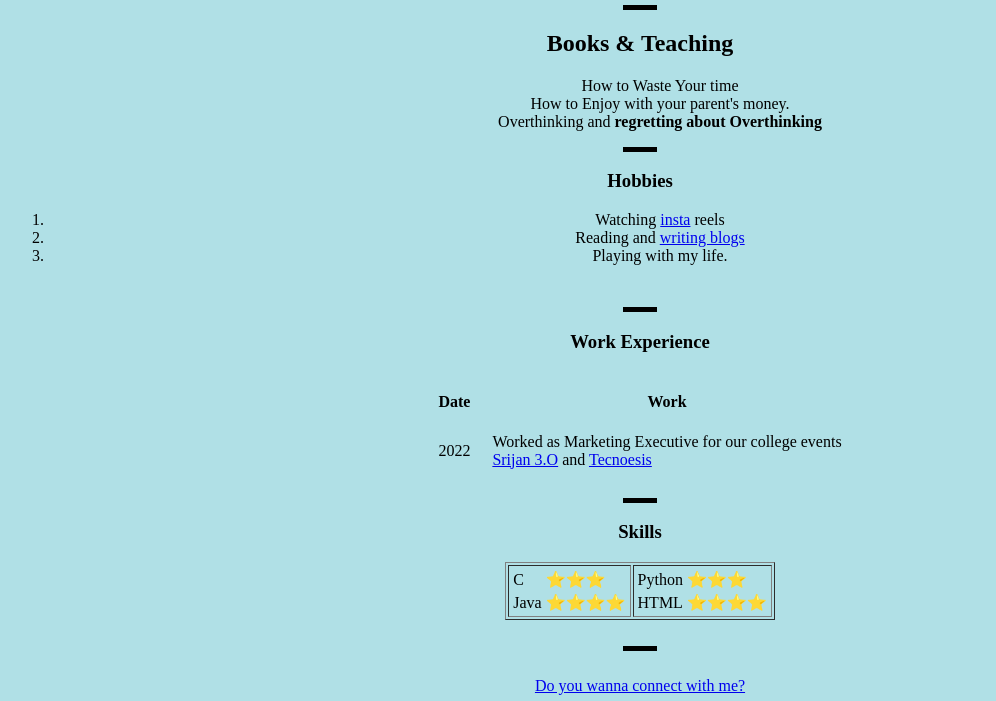
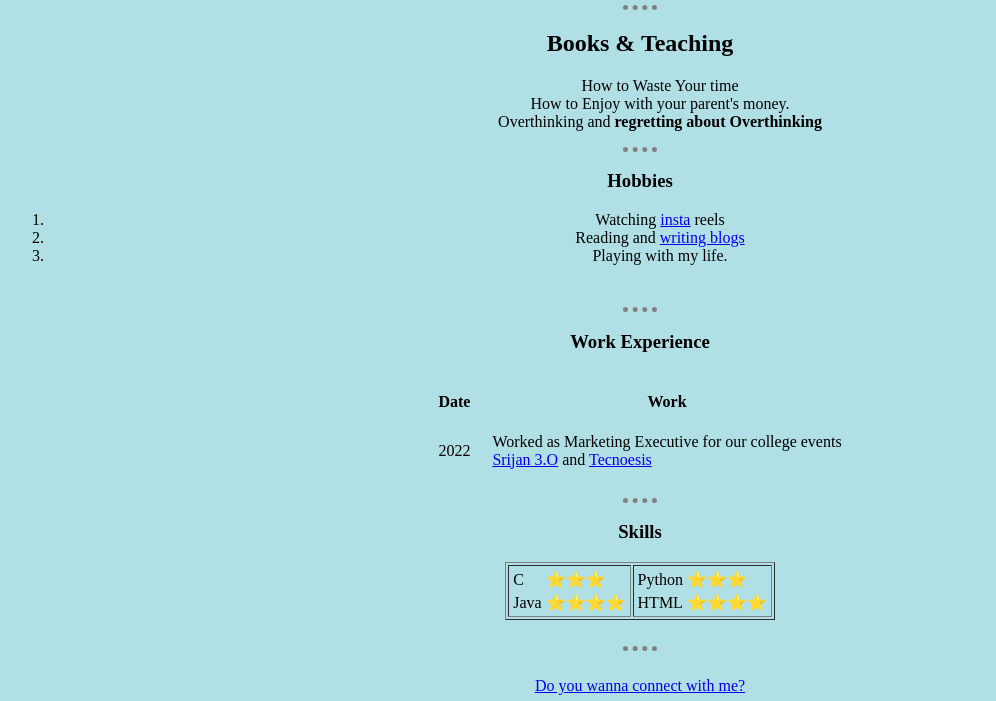
Before and after one commit to Poshith24/personal_website_with_html_and_css, a plain HTML site: page index.html in a window 1280 px wide. Shown: the part 321-1022 px from the top of the page, without its empty margins (0-996 px from the left). Drawn offline with Linux system fonts and the light colour scheme.

Commit message:
Update index.html

```diff
--- a/index.html
+++ b/index.html
@@ -32,14 +32,14 @@
 
         </tr>
     </table>
-    <hr height="100" width="10000" color="black" noshade>
+    <hr>
     <h2>Books & Teaching</h2>
     <ul>
         <li>How to Waste Your time</li>
         <li>How to Enjoy with your parent's money.</li>
         <li>Overthinking and<strong> regretting about Overthinking</li></strong>
     </ul>
-    <hr height="100" width="10000" color="black" noshade>
+    <hr>
     <h3>Hobbies</h3>
     <ol>
         <li>Watching <a href="https://instagram.com/poshith_kumar24/" target="_blank">insta</a> reels</li>
@@ -47,7 +47,7 @@
         <li>Playing with my life.</li>
     </ol>
     <br>
-    <hr height="100" width="10000" color="black" noshade>
+    <hr>
 
     <h3>Work Experience</h3>
     <table cellspacing="20">
@@ -60,7 +60,7 @@
             <td>Worked as Marketing Executive for our college events<br> <a href="https://srijan-nits.in/">Srijan 3.O</a> and <a href="https://tecnoesis.org/">Tecnoesis</a></td>
         </tr>
     </table>
-    <hr height="100" width="10000" color="black" noshade>
+    <hr>
     <h3>Skills</h3>
     <table border="1">
          <tr>
@@ -91,7 +91,7 @@
          </tr>
     </table>
     <br>
-    <hr height="100" width="10000" color="black" noshade>
+    <hr>
     <br>
     <a href="contacts.html">Do you wanna connect with me?</a><br><br>
 
```
